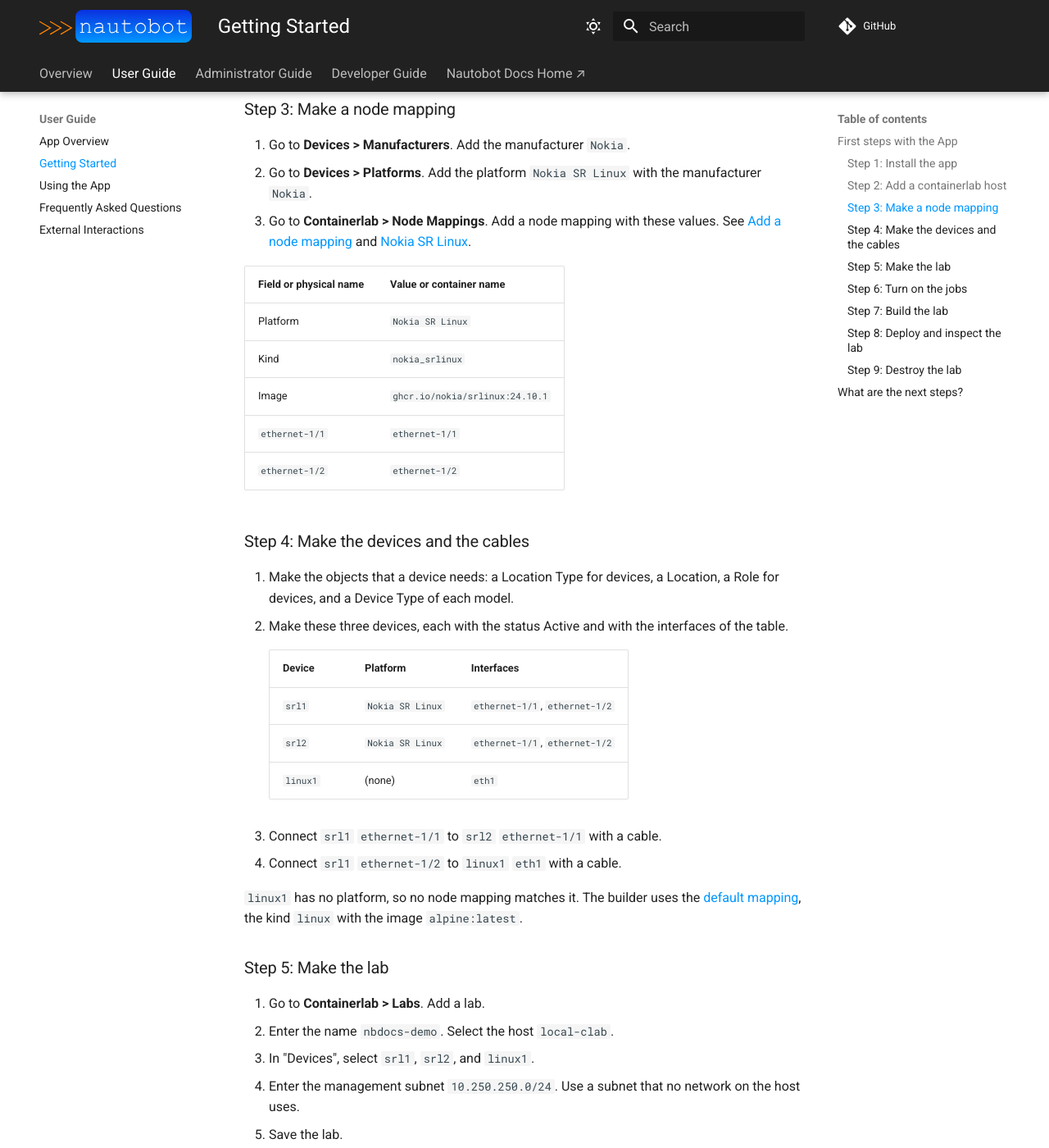
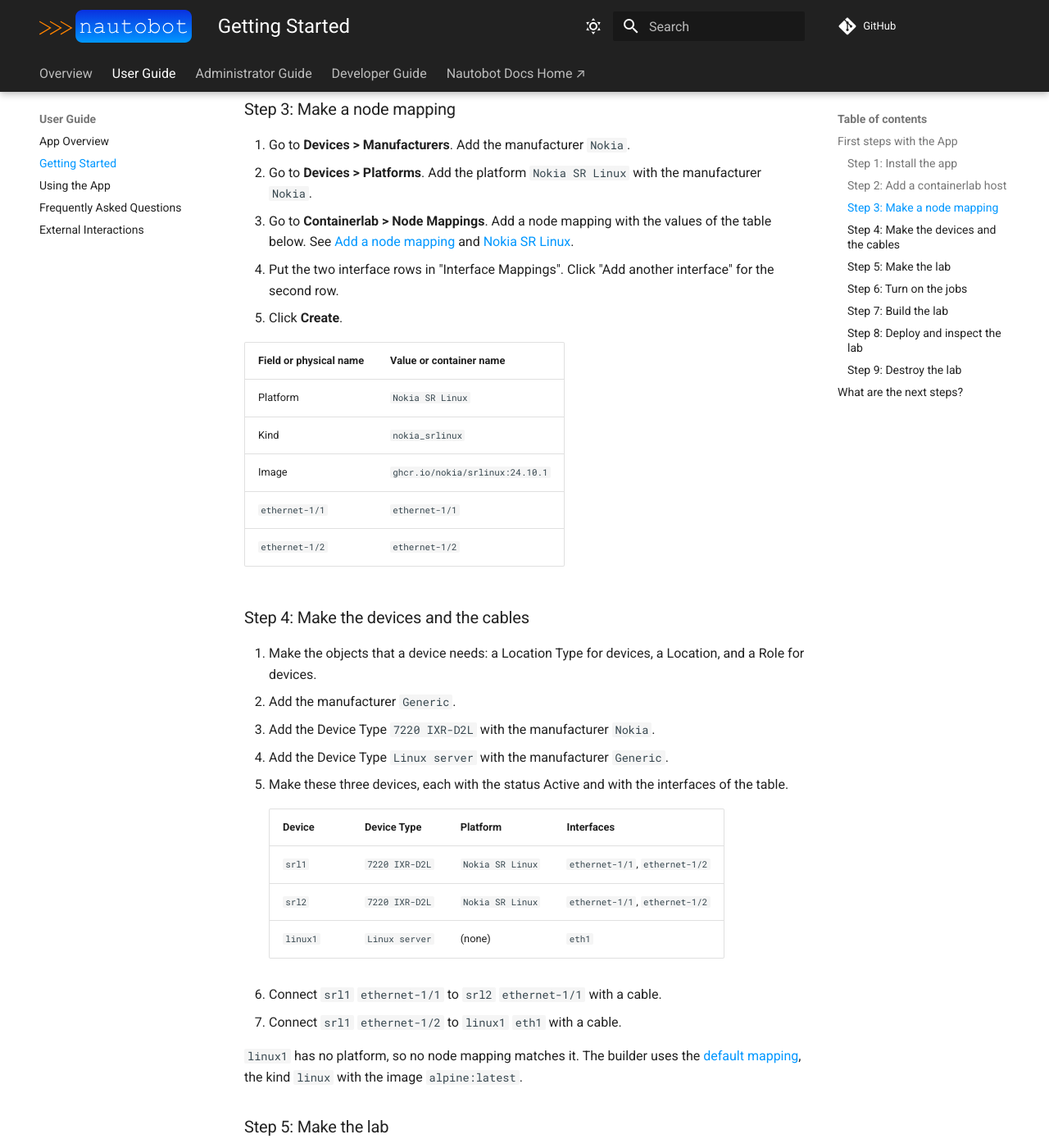
Before and after one commit to jtdub/nautobot-app-containerlab-orchestrator, an MkDocs documentation site: the page built from docs/user/app_getting_started.md, in a window 1280 px wide and 1400 px high, scrolled down 726 px. Shown: the whole window at 82% size. Built offline with MkDocs 1.6.1 and Material for MkDocs 9.7.7, drawn with Linux system fonts in a browser that asks for light colours; comment, search, counter and statistics services are not loaded.

Commit message:
124: Address QA round 1 findings
- app_getting_started.md: step 3 tells the user to put the two rows in "Interface Mappings" and to click Create.
- app_getting_started.md: step 4 names the manufacturer Generic and the two Device Types, with a Device Type column.
- faq.md: the missing images heading uses the placeholders <host> and <images>.

Claude-Session: https://claude.ai/code/session_015Wtbd2AbXxZ9u8rarE86by

```diff
--- a/docs/user/app_getting_started.md
+++ b/docs/user/app_getting_started.md
@@ -31,8 +31,10 @@ Install the app. Add it to `PLUGINS`. See [Install Guide](../admin/install.md#in
 
 1. Go to **Devices > Manufacturers**. Add the manufacturer `Nokia`.
 2. Go to **Devices > Platforms**. Add the platform `Nokia SR Linux` with the manufacturer `Nokia`.
-3. Go to **Containerlab > Node Mappings**. Add a node mapping with these values. See
+3. Go to **Containerlab > Node Mappings**. Add a node mapping with the values of the table below. See
    [Add a node mapping](app_use_cases.md#add-a-node-mapping) and [Nokia SR Linux](app_use_cases.md#nokia-sr-linux).
+4. Put the two interface rows in "Interface Mappings". Click "Add another interface" for the second row.
+5. Click **Create**.
 
 | Field or physical name | Value or container name |
 | --- | --- |
@@ -44,18 +46,20 @@ Install the app. Add it to `PLUGINS`. See [Install Guide](../admin/install.md#in
 
 ### Step 4: Make the devices and the cables
 
-1. Make the objects that a device needs: a Location Type for devices, a Location, a Role for devices, and a Device
-   Type of each model.
-2. Make these three devices, each with the status Active and with the interfaces of the table.
+1. Make the objects that a device needs: a Location Type for devices, a Location, and a Role for devices.
+2. Add the manufacturer `Generic`.
+3. Add the Device Type `7220 IXR-D2L` with the manufacturer `Nokia`.
+4. Add the Device Type `Linux server` with the manufacturer `Generic`.
+5. Make these three devices, each with the status Active and with the interfaces of the table.
 
-    | Device | Platform | Interfaces |
-    | --- | --- | --- |
-    | `srl1` | `Nokia SR Linux` | `ethernet-1/1`, `ethernet-1/2` |
-    | `srl2` | `Nokia SR Linux` | `ethernet-1/1`, `ethernet-1/2` |
-    | `linux1` | (none) | `eth1` |
+    | Device | Device Type | Platform | Interfaces |
+    | --- | --- | --- | --- |
+    | `srl1` | `7220 IXR-D2L` | `Nokia SR Linux` | `ethernet-1/1`, `ethernet-1/2` |
+    | `srl2` | `7220 IXR-D2L` | `Nokia SR Linux` | `ethernet-1/1`, `ethernet-1/2` |
+    | `linux1` | `Linux server` | (none) | `eth1` |
 
-3. Connect `srl1` `ethernet-1/1` to `srl2` `ethernet-1/1` with a cable.
-4. Connect `srl1` `ethernet-1/2` to `linux1` `eth1` with a cable.
+6. Connect `srl1` `ethernet-1/1` to `srl2` `ethernet-1/1` with a cable.
+7. Connect `srl1` `ethernet-1/2` to `linux1` `eth1` with a cable.
 
 `linux1` has no platform, so no node mapping matches it. The builder uses the
 [default mapping](app_use_cases.md#the-default-mapping), the kind `linux` with the image `alpine:latest`.
@@ -66,7 +70,7 @@ Install the app. Add it to `PLUGINS`. See [Install Guide](../admin/install.md#in
 2. Enter the name `nbdocs-demo`. Select the host `local-clab`.
 3. In "Devices", select `srl1`, `srl2`, and `linux1`.
 4. Enter the management subnet `10.250.250.0/24`. Use a subnet that no network on the host uses.
-5. Save the lab.
+5. Click **Create**.
 
 The lab page shows you as the owner, and the status Planned. See [Make a lab](app_use_cases.md#make-a-lab).
 
```
Also changed, not shown: docs/user/faq.md (+1 -1 lines).
